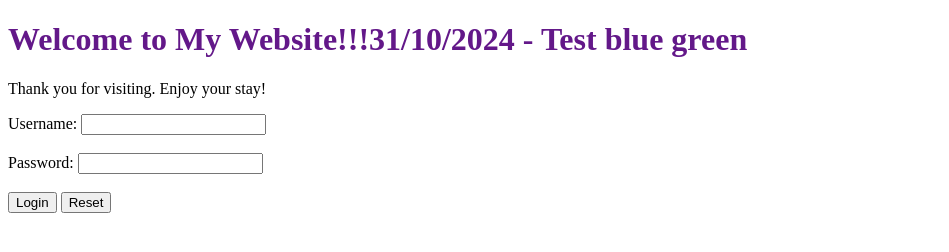
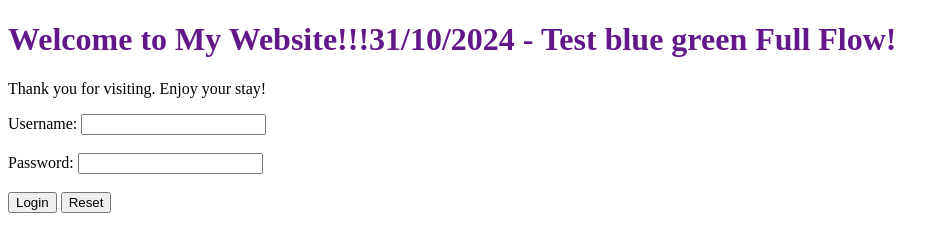
Before and after one commit to hintran0208/gha-nodejs-randam-color, a website: page public/index.html in a window 1280 px wide. Shown: the whole page, without its empty margins (0-949 px from the left). Drawn offline with Linux system fonts and the light colour scheme.

Commit message:
test full flow with pipeline

```diff
--- a/public/index.html
+++ b/public/index.html
@@ -6,7 +6,7 @@
 
   <body>
     <h1 id="welcome" style="color: #631889">
-      Welcome to My Website!!!31/10/2024 - Test blue green
+      Welcome to My Website!!!31/10/2024 - Test blue green Full Flow!
     </h1>
     <p>Thank you for visiting. Enjoy your stay!</p>
 
```
